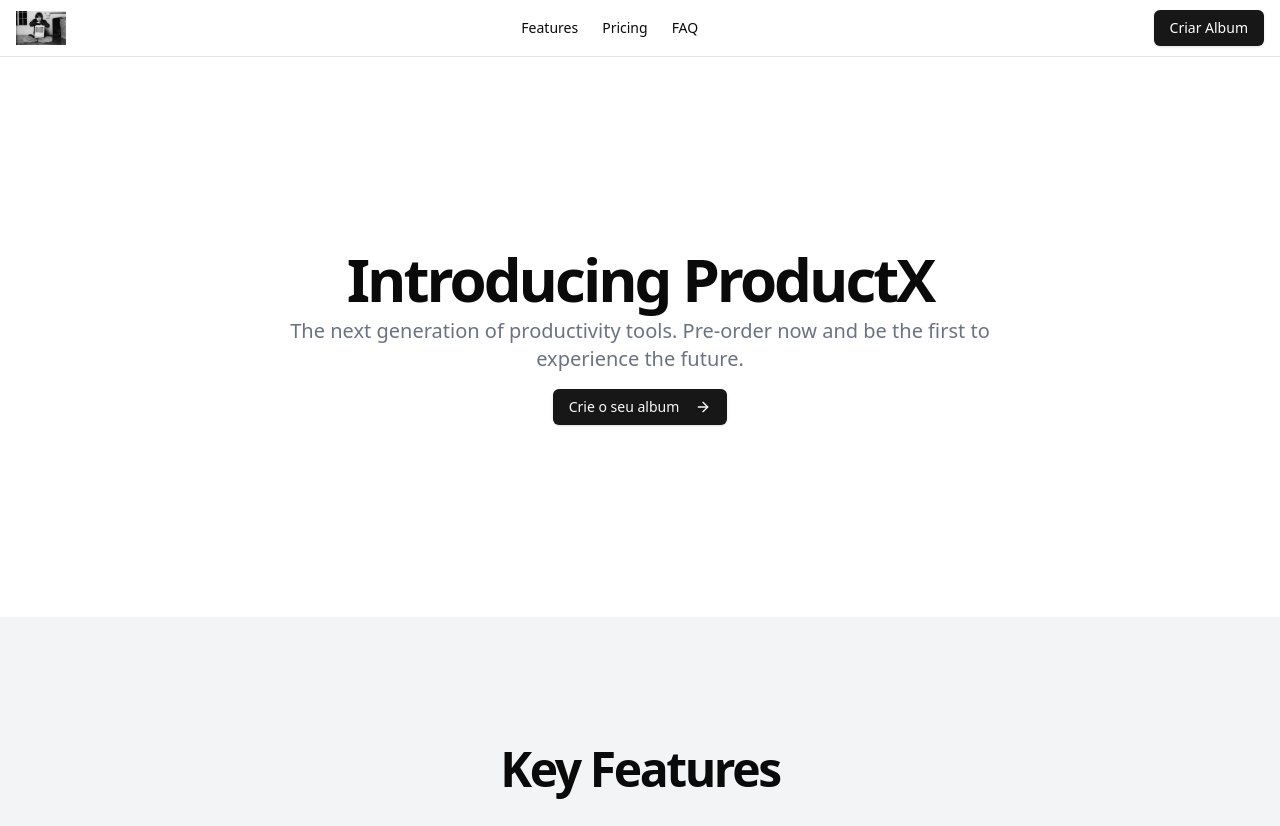
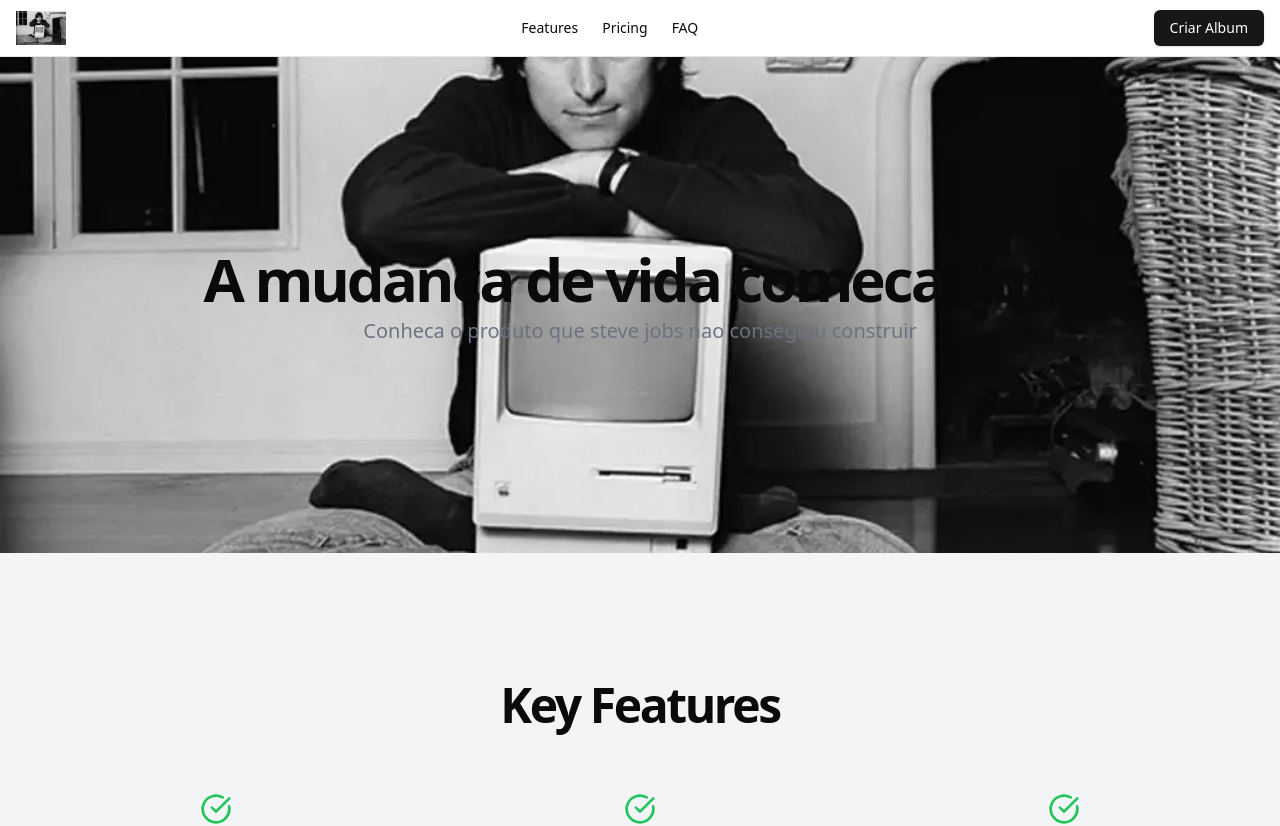
Before and after one commit to SaaS-Date/Pre-Order-Lading-Page, a Next.js app: page / in a window 1280 px wide. Shown: the top 826 px of the page. Built offline with nearby package versions, Linux system fonts and the light colour scheme.

Commit message:
:sparkles: feat: creating a component for HERO with props

```diff
--- a/src/app/page.tsx
+++ b/src/app/page.tsx
@@ -31,7 +31,17 @@ export default function Home() {
         border_b={true}
       />
       <section className="flex-1">
-        <Hero/>
+        <Hero
+          title_one= {{
+            value: "A mudanca de vida comeca aqui",
+          }}
+          sub_title={{
+            value: "Conheca o produto que steve jobs nao conseguiu construir"
+          }}
+          banner_background={{
+            type: "image", value: "/steve-jobs.webp"
+          }}
+        />
         <Features/>
         <Screenshots/>
         <CTA/>
--- a/src/components/header/Header.tsx
+++ b/src/components/header/Header.tsx
@@ -6,7 +6,7 @@ import Image from 'next/image'
 interface HeaderProps {
   icon: {icon_src: string, icon_alt: string, href: string, width: number, height: number};
   links: {href: string, label: string}[];
-  button?: {label: string, color_font: string}
+  button?: {label: string, color_font?: string, backgroundColor?: string}
   backgroundColor?: string
   border_b: boolean
 }
@@ -36,7 +36,7 @@ export function Header({
           {button && (
             <Button
               className="hidden md:inline-flex"
-              style={{ color: button.color_font }}
+              style={{ backgroundColor: button.backgroundColor, color: button.color_font }}
             >
               {button.label}
             </Button>
--- a/src/components/hero/Hero.tsx
+++ b/src/components/hero/Hero.tsx
@@ -1,24 +1,55 @@
 import { Button } from "@/components/ui/button"
 import { ArrowRight } from "lucide-react"
 
-export function Hero() {
+interface HeroProps {
+  title_one: {
+    value: string,
+    color_font?: string
+  },
+  sub_title: {
+    value: string,
+    color_font?: string
+  },
+  button?: {
+    label: string,
+    color_font?: string,
+    backgroundColor?: string
+  }
+  banner_background:
+    | {type: "color",value: string}
+    | {type: "image", value:string}
+}
+
+export function Hero({
+  title_one, sub_title, button, banner_background
+}: HeroProps) {
   return (
-    <section className="w-full py-12 md:py-24 lg:py-32 xl:py-48">
+    <section className="w-full py-12 md:py-24 lg:py-32 xl:py-48"
+    style={{
+      background: banner_background.type === "color"
+        ? banner_background.value
+        : `url(${banner_background.value}) center/cover no-repeat`
+    }}
+    >
       <div className="container px-4 md:px-6 mx-auto">
         <div className="flex flex-col items-center space-y-4 text-center">
           <div className="space-y-2">
-            <h1 className="text-3xl font-bold tracking-tighter sm:text-4xl md:text-5xl lg:text-6xl/none">
-              Introducing ProductX
+            <h1 className="text-3xl font-bold tracking-tighter sm:text-4xl md:text-5xl lg:text-6xl/none" style={{color: title_one.color_font}}>
+              {title_one.value}
             </h1>
-            <p className="mx-auto max-w-[700px] text-gray-500 md:text-xl dark:text-gray-400">
-              The next generation of productivity tools. Pre-order now and be the first to experience the future.
+            <p className="mx-auto max-w-[700px] text-gray-500 md:text-xl dark:text-gray-400" style={{color: sub_title.color_font}}>
+              {sub_title.value}
             </p>
           </div>
           <div className="space-x-4">
-            <Button>
-              Crie o seu album
-              <ArrowRight className="ml-2 h-4 w-4" />
+          {button && (
+            <Button
+              className="hidden md:inline-flex"
+              style={{ backgroundColor: button.backgroundColor, color: button.color_font }}
+            >
+              {button.label}
             </Button>
+          )}
           </div>
         </div>
       </div>
```
